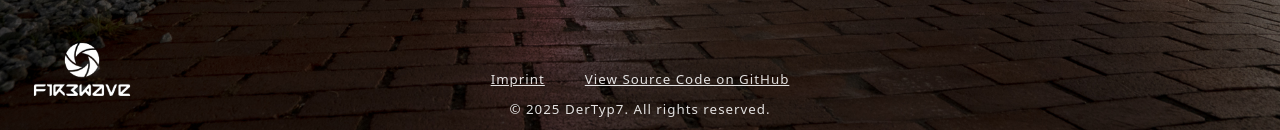
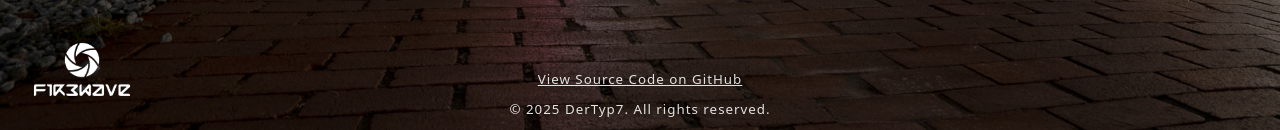
Before and after one commit to DerTyp7/f1r3wave-website, a Next.js app: page / in a window 1280 px wide. Shown: the part 670-800 px from the top of the page. Built offline with nearby package versions, Linux system fonts and the light colour scheme; no server answers.

Commit message:
Do not show imprint when disabled in config.json

```diff
--- a/public/config.json
+++ b/public/config.json
@@ -25,7 +25,7 @@
 			}
 		],
 		"imprint": {
-			"enable": true,
+			"enable": false,
 			"headline": "Imprint / Legal Notice",
 			"name": "[Your Full Name]",
 			"address": "[Your Full Address: Street and House Number, Postcode City]",
--- a/src/components/Footer.tsx
+++ b/src/components/Footer.tsx
@@ -1,5 +1,6 @@
 'use client';
 
+import { useConfig } from '@/contexts/configExports';
 import styles from '@/styles/Footer.module.scss';
 import Link from 'next/link';
 import { usePathname } from 'next/navigation';
@@ -12,6 +13,7 @@ interface FooterProps {
 export default function Footer({ currentYear }: FooterProps) {
   const [isInLandingPage, setIsInLandingPage] = useState<boolean>(false);
   const pathname = usePathname();
+  const { config } = useConfig();
 
   useEffect(() => {
     setIsInLandingPage(pathname === '/');
@@ -20,9 +22,13 @@ export default function Footer({ currentYear }: FooterProps) {
   return (
     <footer className={`${styles.footer} ${isInLandingPage ? styles.footerLandingPage : ''}`}>
       <div className={styles.links}>
-        <Link href="/imprint" className={styles.linksLink}>
-          Imprint
-        </Link>
+        {config?.contact.imprint.enable ? (
+          <Link href="/imprint" className={styles.linksLink}>
+            Imprint
+          </Link>
+        ) : (
+          ''
+        )}
         <Link
           href="https://github.com/DerTyp7/f1r3wave-website"
           className={styles.linksLink}
--- a/src/components/Imprint.tsx
+++ b/src/components/Imprint.tsx
@@ -2,9 +2,15 @@
 
 import { useConfig } from '@/contexts/configExports';
 import styles from '@/styles/Imprint.module.scss';
+import { useRouter } from 'next/navigation';
 
 export default function Imprint() {
   const { config } = useConfig();
+  const router = useRouter();
+
+  if (!config || !config?.contact.imprint.enable) {
+    router.push('/');
+  }
 
   return (
     <div className={styles.imprint}>
--- a/src/contexts/configExports.ts
+++ b/src/contexts/configExports.ts
@@ -1,4 +1,4 @@
-"use client";
+'use client';
 
 import { ConfigContextType } from '@/interfaces/config';
 import { createContext, useContext } from 'react';
```
